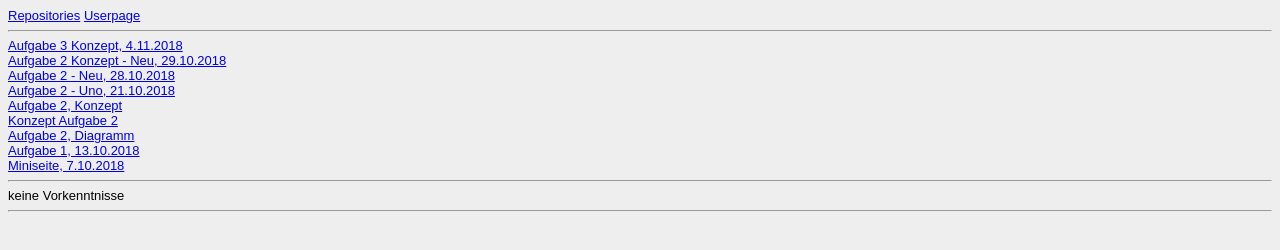
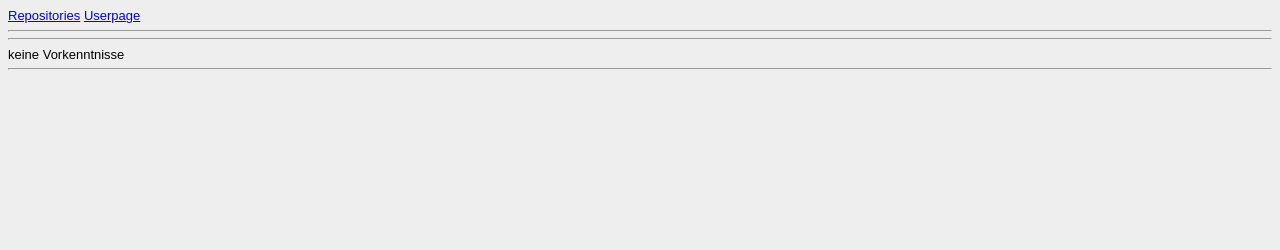
Before and after one commit to Eleonora2709/Eleonora2709.github.io, a plain HTML site: page Steckbrief/steckbrief.htm in a window 1280 px wide. Drawn offline with Linux system fonts and the light colour scheme.

Commit message:
Update steckbrief.htm

```diff
--- a/Steckbrief/steckbrief.htm
+++ b/Steckbrief/steckbrief.htm
@@ -6,23 +6,7 @@
 
 
 <hr>
-<a href="https://eleonora2709.github.io/EIA2/Aufgaben/Aufgabe4/KonzeptEIA.pdf" target="_blank">Aufgabe 3 Konzept, 4.11.2018</a>
-<br>
-<a href="https://eleonora2709.github.io/EIA2/Aufgaben/Aufgabe3/IMG_3932.JPG" target="_blank">Aufgabe 2 Konzept - Neu, 29.10.2018</a>
-<br>
-<a href="https://eleonora2709.github.io/EIA2/Aufgaben/Aufgabe3/Uno.html" target="_blank">Aufgabe 2 - Neu, 28.10.2018</a>
-<br>
-<a href="https://eleonora2709.github.io/EIA2/Aufgaben/Aufgabe3/Uno.html" target="_blank">Aufgabe 2 - Uno, 21.10.2018</a>
-<br>
-<a href="https://github.com/Eleonora2709/EIA2/blob/master/Aufgaben/Aufgabe2/Konzept2.JPG" target="_blank">Aufgabe 2, Konzept</a>
-<br>
-<a href= "https://github.com/Eleonora2709/EIA2/blob/master/Aufgaben/Aufgabe2/IMG_3756.JPG" target="_blank">Konzept Aufgabe 2</a>
-<br>
-<a href="https://github.com/Eleonora2709/EIA2/blob/master/Aufgaben/Aufgabe2/Diagramm2.JPG" target=_blank">Aufgabe 2, Diagramm</a>
-<br>
-<a href="https://eleonora2709.github.io/EIA2/Aufgaben/Aufgabe%201.1/Aufgabe1.pdf" target="_blank">Aufgabe 1, 13.10.2018</a>
-<br>
-<a href="https://eleonora2709.github.io/EIA2/Aufgaben/Aufgabe0/0.html" target="_blank">Miniseite, 7.10.2018</a>
+
 <!-- Bitte keine Änderung in der obenstehenden Zeile vornehmen -->
 <hr>
 keine Vorkenntnisse
```
